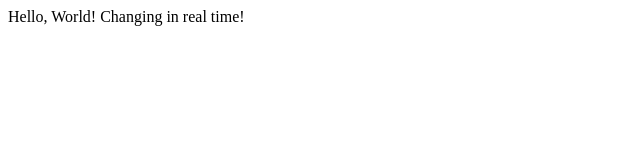
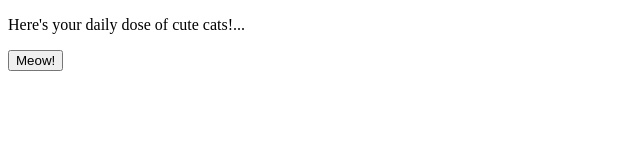
Before and after one commit to Mahshid-Moghadasi/grayarea, a plain HTML site: page index.html in a window 1280 px wide. Shown: the whole page, without its empty margins (0-640 px from the left). Drawn offline with Linux system fonts and the light colour scheme.

Commit message:
cute cat API

```diff
--- a/index.html
+++ b/index.html
@@ -2,8 +2,18 @@
 <html lang="en">
 <head>
   <meta charset="UTF-8">
+
+  <!-- The website stylesheet -->
+  <link rel="stylesheet" href="styles.css" />
+
+  <!-- The website JavaScript file -->
+  <script src = "script.js" defer></script>
 </head>
 <body>
-  Hello, World! Changing in real time!
+  <p id="status">Here's your daily dose of cute cats!...</p>
+  <button onclick="getCuteCat(this)"> Meow! </button>
+
+  <div id="image-container"></div>
+
 </body>
 </html>
--- /dev/null
+++ b/script.js
@@ -0,0 +1,36 @@
+
+
+
+function getCuteCat(button) {
+    // Append " Meow" to the button's text
+    button.innerText += " meow";
+
+    fetch ('https://cataas.com/cat?json=true') // Get random cat metadata
+        .then(response => {
+            if (!response.ok) {
+                throw new Error(`HTTP error! status: ${response.status}`);
+            }
+            return response.json();
+        })
+        .then(data => {
+            console.log(data);
+
+            var cat_image = data.url; // Get the image URL from the JSON data
+
+            // Create an <img> element
+            var imgElement = document.createElement('img');
+
+            // Set the src attribute to the image URL
+            imgElement.src = cat_image;
+
+            // Optionally, add alt text
+            imgElement.alt = "Cat Image";
+
+            // Append the <img> element to a specific container in your HTML
+            document.getElementById('image-container').appendChild(imgElement);
+
+        })
+        .catch(error => {
+            console.error('Error loading JSON:', error);
+        });
+}
```
Also changed, not shown: styles.css (added).
